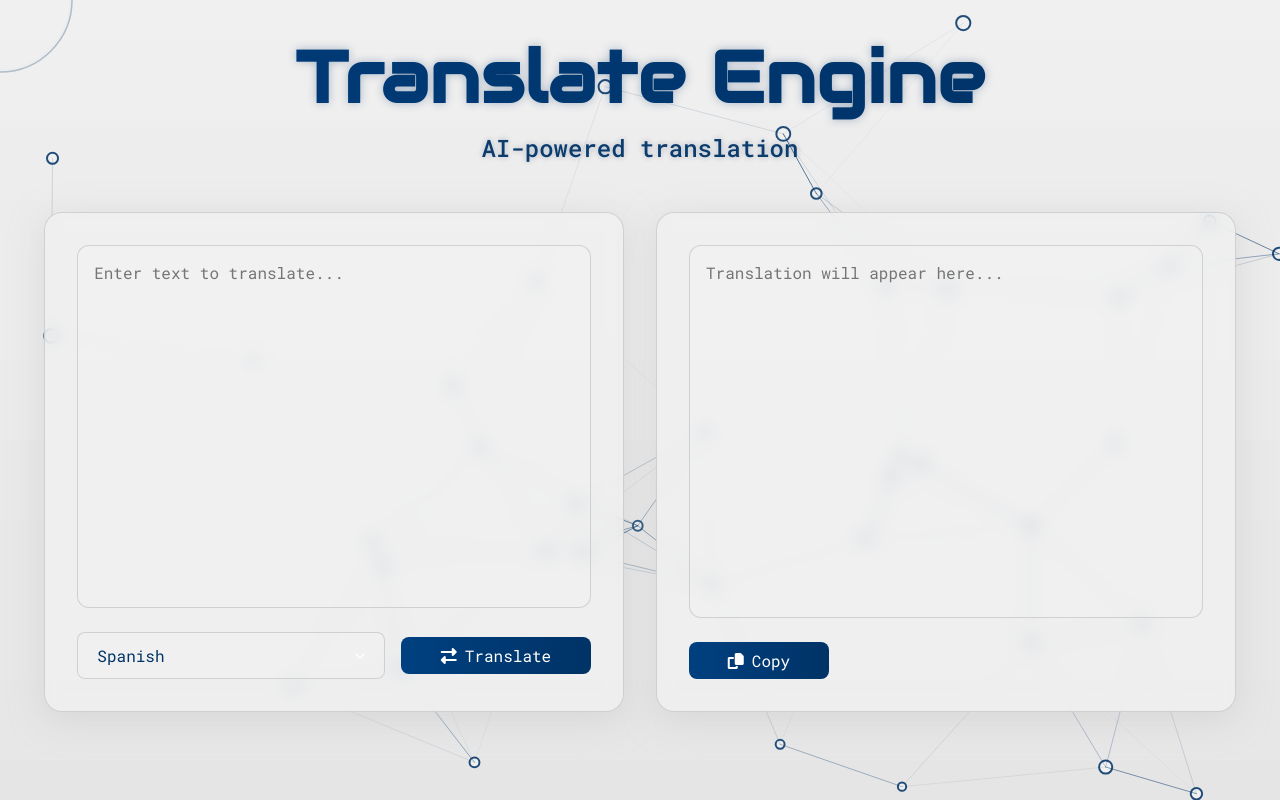
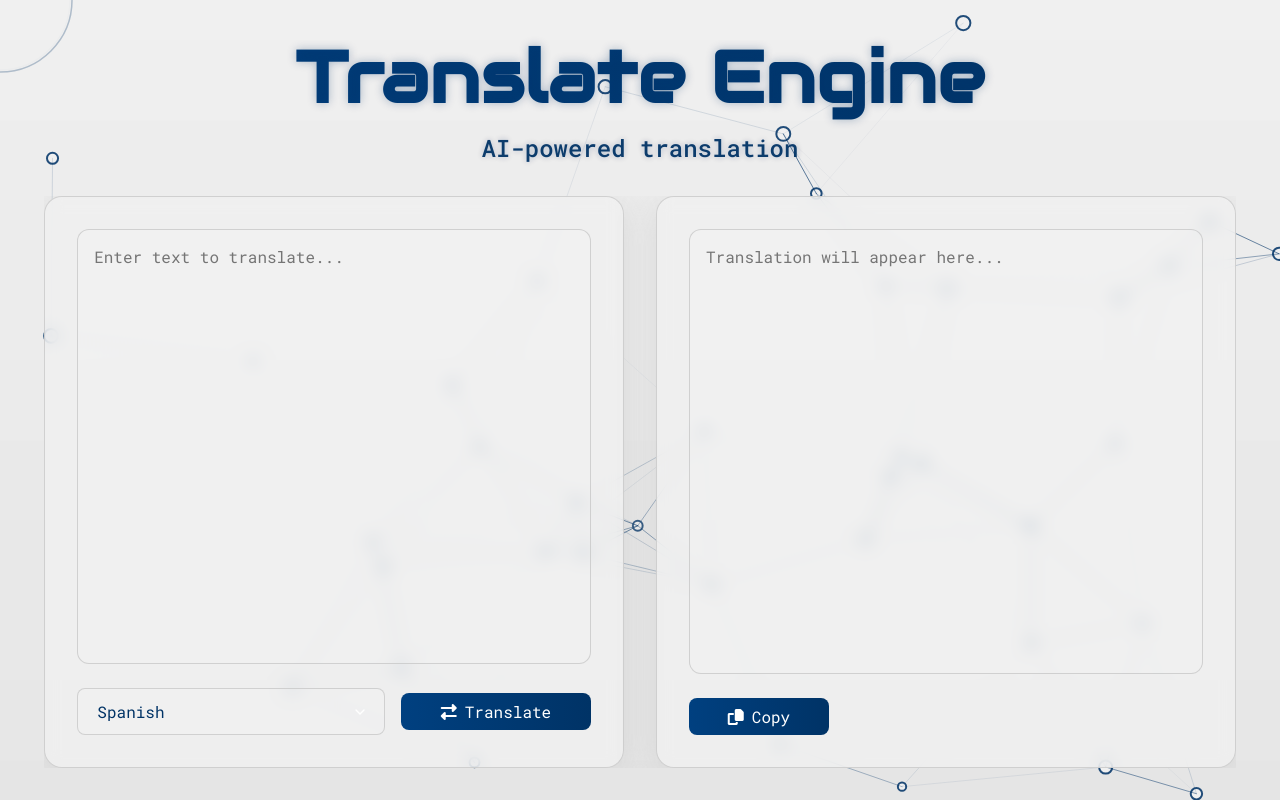
Before and after one commit to rafaelnieto96/translate-engine, a Flask app: page / in a window 1280 px wide. Run offline with Flask 3, Linux system fonts and the light colour scheme; some libraries are stand-ins or nearby versions.

Commit message:
fix de estilo

```diff
--- a/static/style.css
+++ b/static/style.css
@@ -60,6 +60,15 @@ canvas {
     padding: 2rem;
 }
 
+.translation-container {
+    display: grid;
+    grid-template-columns: 1fr 1fr;
+    gap: 2rem;
+    margin: 2rem auto 4rem;
+    width: 98%;
+    max-width: 1600px;
+}
+
 header {
     margin-bottom: 3rem;
     text-align: center;
@@ -83,15 +92,6 @@ header {
     opacity: 0.95;
     font-weight: 500;
     text-shadow: 0 0 var(--shadow-size-small) var(--text-shadow);
-}
-
-.translation-container {
-    display: grid;
-    grid-template-columns: 1fr 1fr;
-    gap: 2rem;
-    margin: 2rem auto 4rem;
-    width: 98%;
-    max-width: 1600px;
 }
 
 .translation-box {
@@ -232,14 +255,36 @@ button:active {
     color: var(--primary-color);
 }
 
-#translate-btn {
-    width: 190px;
-    justify-content: center;
+.translating {
+    pointer-events: none;
 }
 
-#copy-btn {
-    width: 140px;
-    justify-content: center;
+@media (min-width: 769px) {
+    html, body {
+        overflow: hidden;
+    }
+
+    .container {
+        height: 100vh;
+        display: flex;
+        flex-direction: column;
+        overflow: hidden;
+    }
+
+    header {
+        margin-bottom: 2rem;
+    }
+
+    .translation-container {
+        margin: 0 auto;
+        flex: 1;
+        overflow: hidden;
+    }
+
+    .translation-box {
+        min-height: unset;
+        height: 100%;
+    }
 }
 
 @media (max-width: 768px) {
```
Also changed, not shown: other parts of static/style.css (+30 -17 lines), wsgi.py (deleted, +0 -17 lines).
